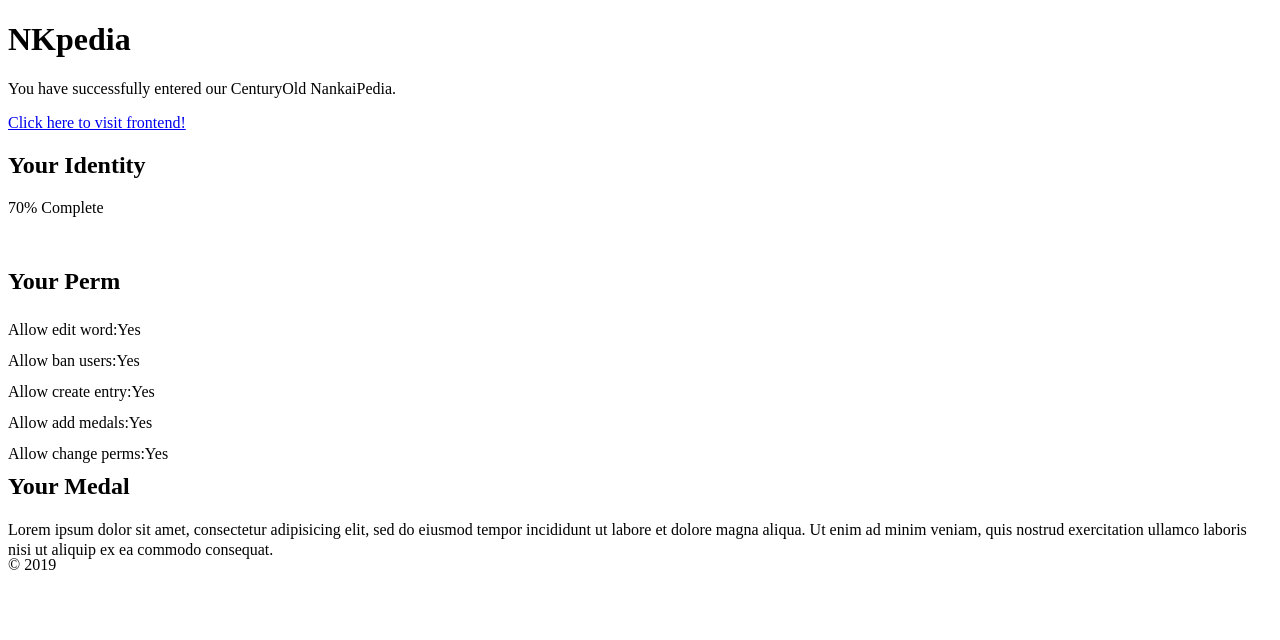
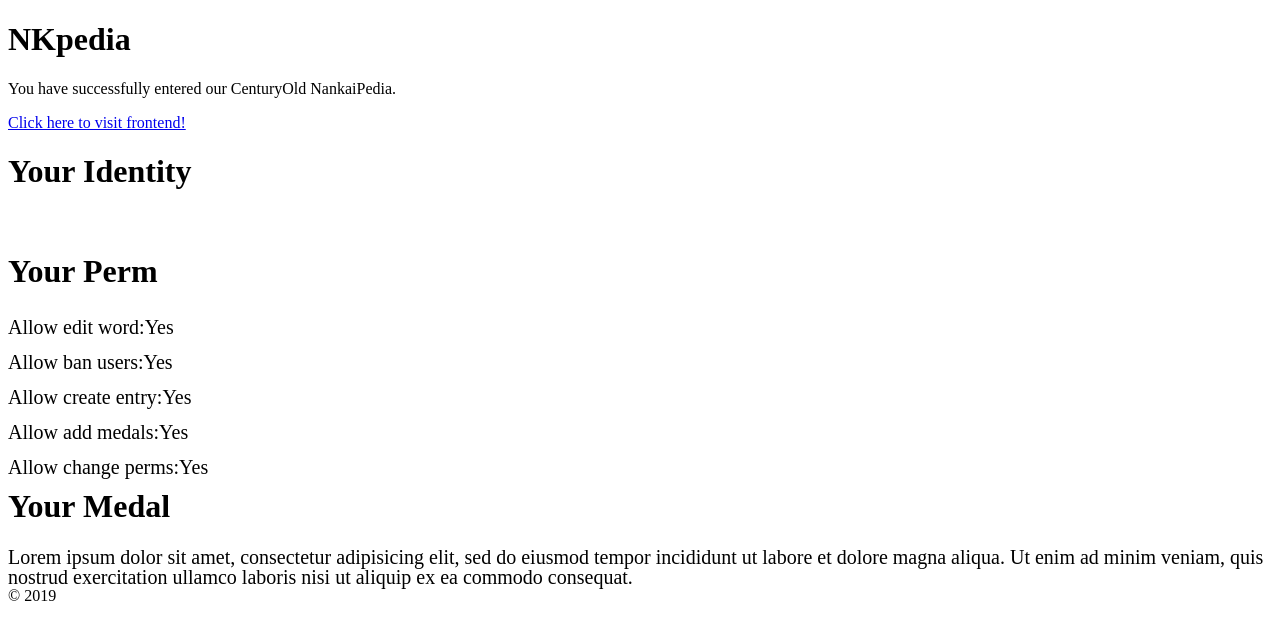
Before and after one commit to lh7777777/nkpedia, a Yii app: the page made by backend/views/site/index.php in a window 1280 px wide. Shown: the top 640 px of the page. Run offline with PHP 8.4 and a stand-in for Yii, Linux system fonts and the light colour scheme; the template is opened without the code that fills it, so the values that code supplies are empty; some libraries are stand-ins or nearby versions.

Commit message:
xd 0714 index页面美化 去掉信封 修改四个Controller

```diff
--- a/backend/controllers/PediaEntryReportController.php
+++ b/backend/controllers/PediaEntryReportController.php
@@ -15,6 +15,7 @@
 /**
  * Team:没有蛀牙,NKU
  * Coding by 解亚兰1711431,20190712
+ * Coding by WangXindi 1711298
  * This is the controller of pedia-entry-report table
  */
 class PediaEntryReportController extends Controller
--- a/backend/views/site/index.php
+++ b/backend/views/site/index.php
@@ -3,6 +3,7 @@
  * Team:没有蛀牙,NKU
  * Coding by 杨越 1711300,20190713
  * Coding by 孙一冉 1711297，20190713
+ * Coding by 王心荻 1711298,20190714
  * This is the view of bankend web.
  */
 
@@ -25,21 +26,22 @@
 <!--<div class="right_col" role="main">-->
 <div class="body-content">
     <div class="clearfix"></div>
-            <div id="w0" class="x_panel"><div class="x_title"><h2><i class="fa fa-meh-o"></i> Your Identity</h2><div class="clearfix"></div></div><div class="x_content"><div id="w1" class="active progress-striped progress">
-                <div class="progress-bar-success progress-bar" role="progressbar" aria-valuenow="70" aria-valuemin="0" aria-valuemax="100" style="width:70%"><span class="sr-only">70% Complete</span></div>
+            <div id="w0" class="x_panel"><div class="x_title"><h1><i class="fa fa-meh-o"></i> Your Identity</h1><div class="clearfix"></div></div><!--<div class="x_content"><div id="w1" class="active progress-striped progress">-->
+                <p style="width: 100%;height: 20px;display: block;line-height: 30px;text-align: left;font-size: 20px">
+                    <?php
+                    $gid = PediaUserMember::find()->where(['loginname' => Yii::$app->user->identity->username])->asArray()->one()['gid'];
+                    $Gname = PediaUserGroup::find()->where(['gid' => $gid])->asArray()->one()['gname'];
+                    echo $Gname;
+                    ?>
+                </p>
+                <!--<div class="progress-bar-success progress-bar" role="progressbar" aria-valuenow="70" aria-valuemin="0" aria-valuemax="100" style="width:70%"><span class="sr-only">70% Complete</span></div>-->
             </div>
-            <p style="width: 100%;height: 15px;display: block;line-height: 20px;text-align: left;">
-                <?php
-                $gid = PediaUserMember::find()->where(['loginname' => Yii::$app->user->identity->username])->asArray()->one()['gid'];
-                $Gname = PediaUserGroup::find()->where(['gid' => $gid])->asArray()->one()['gname'];
-                echo $Gname;
-                ?>
-            </p>
+
                 </div>
             </div>
-    <div id="w2" class="x_panel"><div class="x_title"><h2><i class="fa fa-mortar-board"></i> Your Perm</h2><div class="clearfix"></div></div><div class="x_content">
+    <div id="w2" class="x_panel"><div class="x_title"><h1><i class="fa fa-mortar-board"></i> Your Perm</h1><div class="clearfix"></div></div><div class="x_content">
 
-            <p style="width: 100%;height: 15px;display: block;line-height: 30px;text-align: left;"><?php
+            <p style="width: 100%;height: 15px;display: block;line-height: 30px;text-align: left;font-size: 20px"><?php
                 $gid = PediaUserMember::find()->where(['loginname' => Yii::$app->user->identity->username])->asArray()->one()['gid'];
                 $pid = PediaUserGroup::find()->where(['gid' => $gid])->asArray()->one()['pid'];
                 $edit1 = PediaUserPerm::find()->where(['pid' => $pid])->asArray()->one()['alloweditword'];
@@ -52,7 +54,7 @@
                     echo "Allow edit word:No";
                 }?>
             </p>
-            <p style="width: 100%;height: 15px;display: block;line-height: 30px;text-align: left;"><?php
+            <p style="width: 100%;height: 15px;display: block;line-height: 30px;text-align: left;font-size: 20px"><?php
                 $gid = PediaUserMember::find()->where(['loginname' => Yii::$app->user->identity->username])->asArray()->one()['gid'];
                 $pid = PediaUserGroup::find()->where(['gid' => $gid])->asArray()->one()['pid'];
                 $edit2 = PediaUserPerm::find()->where(['pid' => $pid])->asArray()->one()['allowbanuser'];
@@ -65,7 +67,7 @@
                     echo "Allow ban users:No";
                 }?>
             </p>
-            <p style="width: 100%;height: 15px;display: block;line-height: 30px;text-align: left;"><?php
+            <p style="width: 100%;height: 15px;display: block;line-height: 30px;text-align: left;font-size: 20px"><?php
                 $gid = PediaUserMember::find()->where(['loginname' => Yii::$app->user->identity->username])->asArray()->one()['gid'];
                 $pid = PediaUserGroup::find()->where(['gid' => $gid])->asArray()->one()['pid'];
                 $edit3 = PediaUserPerm::find()->where(['pid' => $pid])->asArray()->one()['allowedcreword'];
@@ -78,7 +80,7 @@
                     echo "Allow create entry:No";
                 }?>
             </p>
-            <p style="width: 100%;height: 15px;display: block;line-height: 30px;text-align: left;"><?php
+            <p style="width: 100%;height: 15px;display: block;line-height: 30px;text-align: left;font-size: 20px"><?php
                 $gid = PediaUserMember::find()->where(['loginname' => Yii::$app->user->identity->username])->asArray()->one()['gid'];
                 $pid = PediaUserGroup::find()->where(['gid' => $gid])->asArray()->one()['pid'];
                 $edit4 = PediaUserPerm::find()->where(['pid' => $pid])->asArray()->one()['alloweddistri'];
@@ -91,7 +93,7 @@
                     echo "Allow add medals:No";
                 }?>
             </p>
-            <p style="width: 100%;height: 15px;display: block;line-height: 30px;text-align: left;"><?php
+            <p style="width: 100%;height: 15px;display: block;line-height: 30px;text-align: left;font-size: 20px"><?php
                 $gid = PediaUserMember::find()->where(['loginname' => Yii::$app->user->identity->username])->asArray()->one()['gid'];
                 $pid = PediaUserGroup::find()->where(['gid' => $gid])->asArray()->one()['pid'];
                 $edit5 = PediaUserPerm::find()->where(['pid' => $pid])->asArray()->one()['allowedchangeperm'];
@@ -106,8 +108,8 @@
                 ?></p>
         </div>
     </div>
-    <div id="w2" class="x_panel"><div class="x_title"><h2><i class="fa fa-grav"></i> Your Medal</h2><div class="clearfix"></div></div><div class="x_content">
-            <p style="width: 100%;height: 20px;display: block;line-height: 20px;text-align: left;">Lorem ipsum dolor sit amet, consectetur adipisicing elit, sed do eiusmod tempor incididunt ut labore et
+    <div id="w2" class="x_panel"><div class="x_title"><h1><i class="fa fa-grav"></i> Your Medal</h1><div class="clearfix"></div></div><div class="x_content">
+            <p style="width: 100%;height: 20px;display: block;line-height: 20px;text-align: left;font-size: 20px">Lorem ipsum dolor sit amet, consectetur adipisicing elit, sed do eiusmod tempor incididunt ut labore et
                 dolore magna aliqua. Ut enim ad minim veniam, quis nostrud exercitation ullamco laboris nisi ut aliquip
                 ex ea commodo consequat.</p>
 
```
Also changed, not shown: backend/controllers/PediaEntryRelatedlinksController.php (+33 -1 lines), backend/controllers/PediaUserAboutusController.php (+22 -0 lines), backend/controllers/PediaUserAdornController.php (+29 -0 lines), backend/views/layouts/backcon.php (+4 -4 lines).
